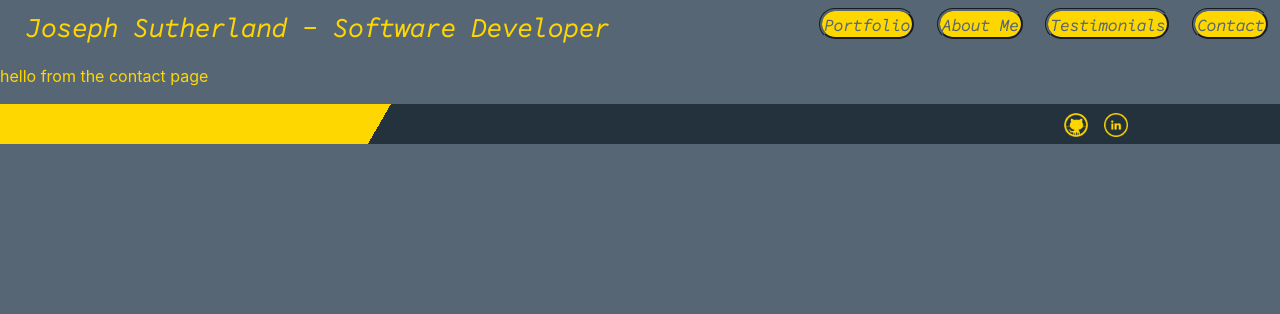
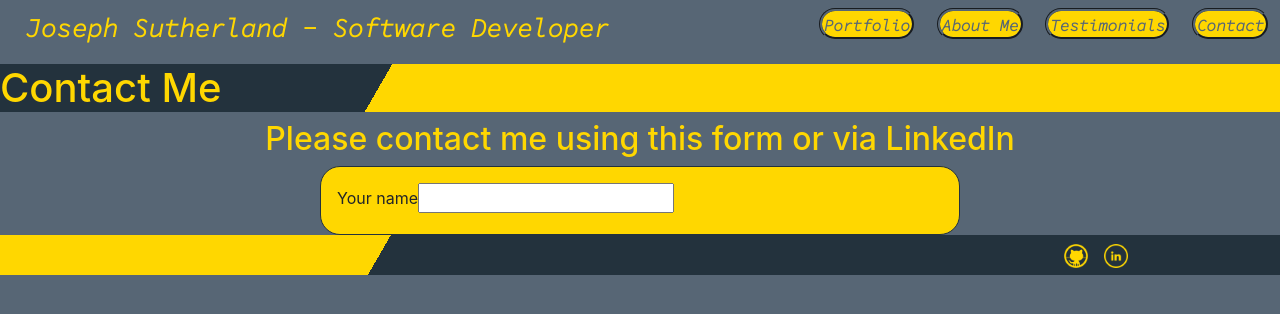
Before and after one commit to onitwin/portfoilio, a React (Create React App) app: page /contact in a window 1280 px wide. Shown: the top 314 px of the page. Built offline with nearby package versions, Linux system fonts and the light colour scheme.

Commit message:
started contact details page

```diff
--- /dev/null
+++ b/src/contactForm/ContactForm.js
@@ -0,0 +1,20 @@
+import React from 'react'
+import "./contactStyle.scss"
+
+
+
+const ContactForm=()=>{
+
+  return(
+    <div className="contact-form-wrapper">
+    <form className="formDiv">
+    <label for="name">Your name</label>
+    <input type="text" id="name">
+    </input>
+    </form>
+
+    </div>
+  )
+}
+
+export default ContactForm;
--- /dev/null
+++ b/src/contactForm/contactStyle.scss
@@ -0,0 +1,37 @@
+@import '../index.scss';
+
+.contact-container{
+  display: block;
+  .contact-header-wrapper{
+    width:100%;
+    background:linear-gradient(120deg,$darkBackground 30%, $detailColor 30%);
+    .contact-page-header{
+      color: $detailColor;
+    }
+  }
+  .contact-description{
+    width:80%;
+    color: $detailColor;
+    margin-left: auto;
+    margin-right: auto;
+    text-align: center;
+  }
+
+  .contact-form-wrapper{
+    display: block;
+    .formDiv{
+      display: block;
+      padding:1em;
+      border-radius: 20px;
+      border:1px $darkBackground groove;
+      margin-left: auto;
+      margin-right:auto;
+      width:50%;
+      background-color: $detailColor;
+    }
+  }
+
+
+
+
+}
--- a/src/container/Contact.js
+++ b/src/container/Contact.js
@@ -1,11 +1,18 @@
 import React from 'react'
+import ContactForm from "../contactForm/ContactForm"
 
 
 const Contact=()=>{
 
 
   return(
-    <p>hello from the contact page</p>
+    <div className="contact-container">
+    <div className="contact-header-wrapper">
+    <h1 className="contact-page-header">Contact Me</h1>
+    </div>
+    <h2 className="contact-description">Please contact me using this form or via LinkedIn</h2>
+    <ContactForm/>
+    </div>
   )
 }
 
```
